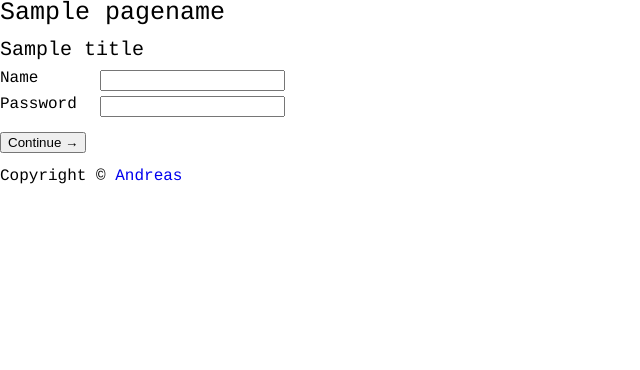
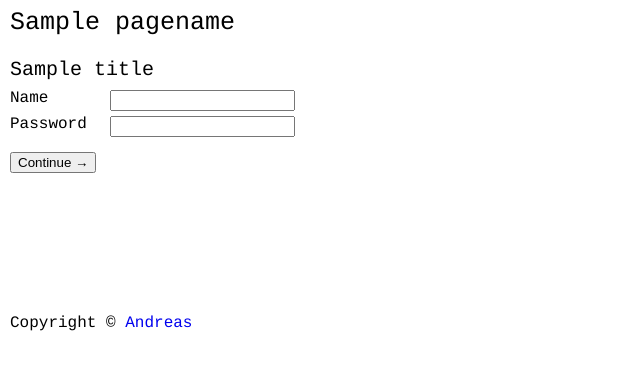
Before and after one commit to Awinny/jquery-oop, a PHP site: template template/form.php in a window 1280 px wide. Shown: the top 370 px of the page, without its empty margins (0-640 px from the left). Run offline with PHP 8.4, Linux system fonts and the light colour scheme; the template is opened without the code that fills it: most values are stand-ins (such as "Sample title", 1, 10 or a date in 2020); data that the repository does not hold is empty.

Commit message:
Added container div and some minior style fixes

```diff
--- a/bottom.php
+++ b/bottom.php
@@ -1,6 +1,7 @@
-    </div>
-    <div class="footer">
-        <p>Copyright &copy; <a href="mailto:andreas@create-it.se">Andreas</a></p>
+        </div>
+        <div class="footer">
+            <p>Copyright &copy; <a href="mailto:andreas@create-it.se">Andreas</a></p>
+        </div>
     </div>
 </body>
 </html>
--- a/css/master.css
+++ b/css/master.css
@@ -7,7 +7,7 @@ a { text-decoration: none }
 p { padding: 5px 0; }
 h1 {
     font-size: 25px;
-    margin-bottom: 5px;
+    margin-bottom: 15px;
 }
 h2 {
     font-size: 20px;
@@ -37,15 +37,22 @@ div.header { margin-bottom: 10px }
         #navigation li.active a {
             background-color: #000;
             color: #fff;
+            border-radius: 3px;
         }
 
 /* Page */
-.content { overflow: hidden }
-    .content form fieldset {
-        float: left;
-        clear: left;
-        margin: 5px 0;
+.container {
+    margin: 10px;
+}
+    .content {
+        overflow: hidden;
+        min-height: 250px;
     }
-        .content form label { min-width: 100px }
+        .content form fieldset {
+            float: left;
+            clear: left;
+            margin: 5px 0;
+        }
+            .content form label { min-width: 100px }
 
 /* Footer */
--- a/navigation.php
+++ b/navigation.php
@@ -1,10 +1,10 @@
-        <ul id="navigation">
+            <ul id="navigation">
 <?php foreach($pages as $subpage) {
     // Om den eftefrågade sidan inte finns i $pages
     $page = in_array($page, $pages) ? $page : "start";
 
     $class = $subpage==$page ? ' class="active"' : "";
 ?>
-            <li<?= $class ?>><a href="index.php?page=<?= $subpage ?>" title="<?= $subpage ?>"><?= ucfirst($subpage) ?></a></li>
+                <li<?= $class ?>><a href="index.php?page=<?= $subpage ?>" title="<?= $subpage ?>"><?= ucfirst($subpage) ?></a></li>
 <?php } ?>
-        </ul>
+            </ul>
--- a/top.php
+++ b/top.php
@@ -3,7 +3,7 @@
 <head>
     <meta http-equiv="Content-Type" content="text/html; charset=utf-8" />
     <title><?= $pagename ?></title>
-    <link rel="stylesheet" href="css/master.css" type="text/css" media="screen" title="no title" charset="utf-8">
+    <link rel="stylesheet" href="css/master.css" type="text/css" media="screen" title="no title" charset="utf-8" />
     <script type="text/javascript" charset="utf-8" src="js/jquery.min.js"></script>
     <script type="text/javascript" charset="utf-8" src="js/actions.js"></script>
     <script type="text/javascript" charset="utf-8" src="js/functions.js"></script>
@@ -13,8 +13,9 @@
     <script type="text/javascript" charset="utf-8" src="js/init.js"></script>
 </head>
 <body>
-    <div class="header">
-        <h1><?= $pagename ?></h1>
+    <div class="container" class="<?= $page ?>">
+        <div class="header">
+            <h1><?= $pagename ?></h1>
 <?php
 
 // I navigation.php ligger allt som har med navigationen att göra
@@ -22,5 +23,5 @@
 require_once("navigation.php");
 
 ?>
-    </div>
-    <div class="content">
+        </div>
+        <div class="content">
```
Also changed, not shown: template/standard.php (+4 -4 lines), template/form.php (indentation only).
